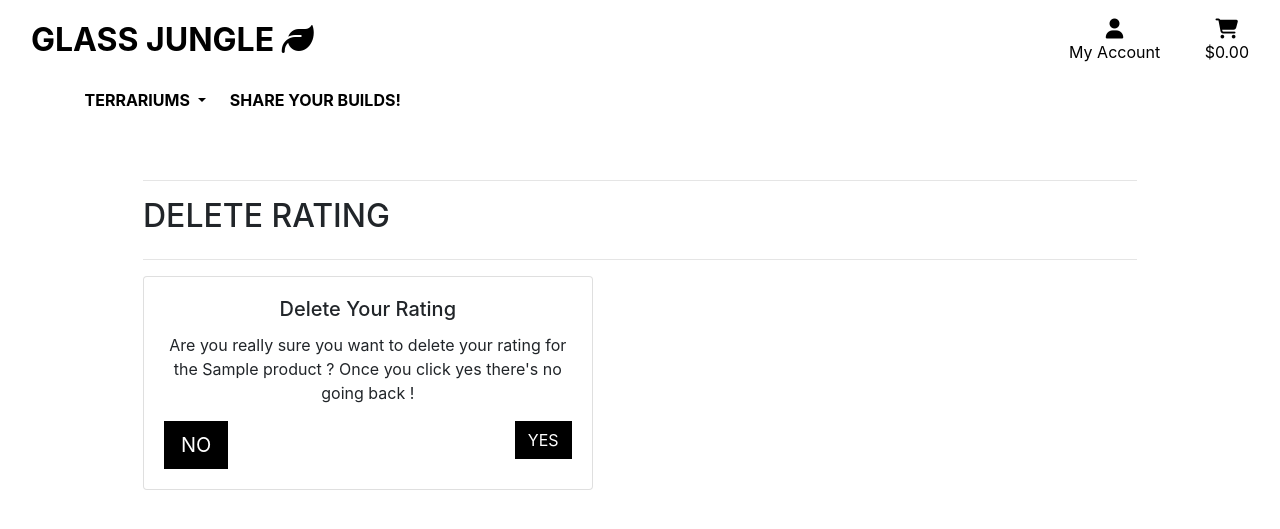
After one commit to RvN-R/glassjungle, a Django app: page /rating/delete_rating/1 in a window 1280 px wide. The commit adds this page. Shown: the top 529 px of the page. Run offline with Django 3.2, Linux system fonts and the light colour scheme; tables that the repository leaves empty hold one stand-in row (values such as "Sample post"); parts of the project's set-up code (start-up, migrations or seed data) failed here and were passed over; some libraries are stand-ins or nearby versions.

Commit message:
Created delete_rating.html, wired up the view, urls and template. Need to figure out how to return from the view correctly

```diff
--- /dev/null
+++ b/rating/templates/rating/delete_rating.html
@@ -0,0 +1,44 @@
+{% extends "base.html" %}
+{% load static %}
+
+
+{% block extra_css %}
+<link rel="stylesheet" href="{% static 'checkout/css/checkout.css' %}">
+{% endblock %}
+
+{% block page_header %}
+<div class="container header-container">
+    <div class="row">
+        <div class="col"></div>
+    </div>
+</div>
+{% endblock %}
+
+{% block content %}
+<div class="overlay"></div>
+<div class="container">
+    <div class="row">
+        <div class="col">
+            <hr>
+            <h2 class="logo-font mb-4">Delete Rating</h2>
+            <hr>
+        </div>
+    </div>
+    <div class="row">
+        <form method="POST" action="">
+            {% csrf_token %}
+            <div class="col-12 col-lg-6">
+                <div class="card text-center">
+                    <div class="card-body">
+                        <h5 class="card-title">Delete Your Rating</h5>
+                        <p class="card-text">Are you really sure you want to delete your rating for the
+                            {{ rating.product_id }} ? Once you click yes there's no going back ! </p>
+                        <button class="btn btn-black rounded-0 text-uppercase float-right">Yes</button>
+                        <a href="{{ request.META.HTTP_REFERER }}"
+                            class="btn btn-black btn-lg rounded-0 text-uppercase float-left">No</a>
+                    </div>
+                </div>
+            </div>
+        </form>
+    </div>
+    {% endblock %}
--- a/rating/urls.py
+++ b/rating/urls.py
@@ -4,4 +4,5 @@ from . import views
 urlpatterns = [
     path('create_rating/<product_id>', views.create_rating, name='create_rating'),
     path('update_rating/<rating_id>', views.update_rating, name='update_rating'),
+    path('delete_rating/<rating_id>', views.delete_rating, name='delete_rating'),
 ]
--- a/rating/views.py
+++ b/rating/views.py
@@ -51,3 +51,15 @@ def update_rating(request, rating_id):
             messages.success(request, 'Rating Successfully Updated!')
             return redirect(reverse('product_detail', args=[rating.id]))
     return render(request, 'rating/update_rating.html', context)
+
+
+def delete_rating(request, rating_id):
+    """A view to return delete_rating"""
+    rating = get_object_or_404(Rating, pk=rating_id)
+    if request.method == 'POST':
+        rating.delete()
+        return redirect(reverse('product_detail', args=[rating.id]))
+    context = {
+        'rating': rating,
+    }
+    return render(request, 'rating/delete_rating.html', context)
```
Also changed, not shown: products/templates/products/product_detail.html (+16 -7 lines).
